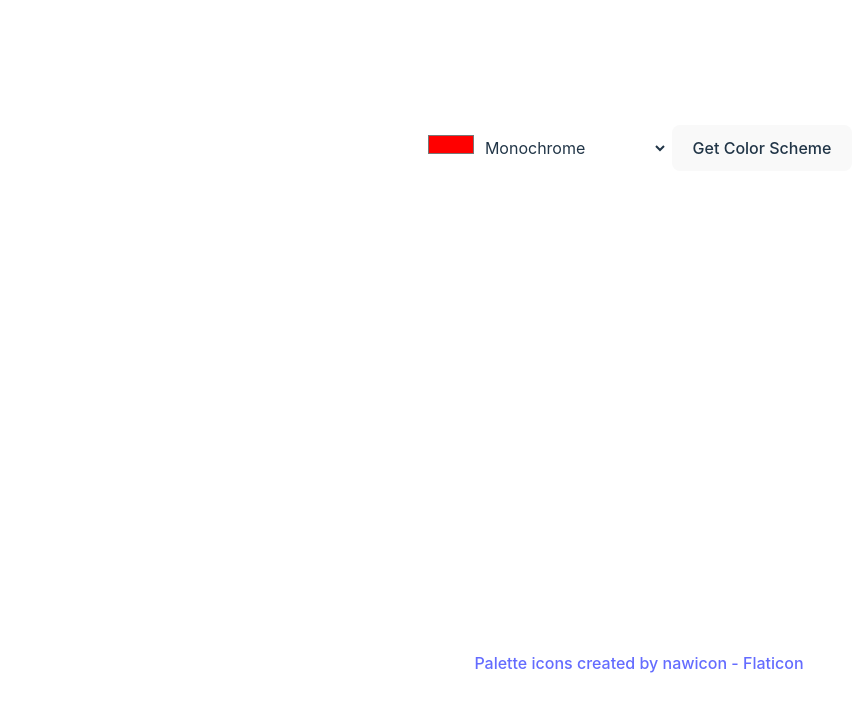
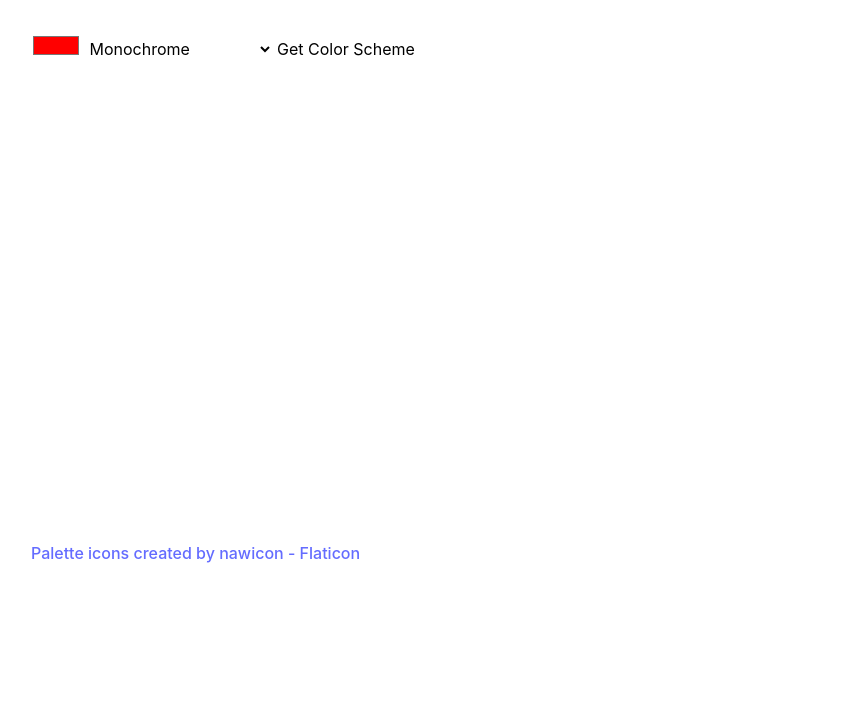
Before and after one commit to fringe4life/color-picker, a Svelte app: page / in a window 1280 px wide. Shown: the top 712 px of the page, without its empty margins (1-863 px from the left). Built offline with nearby package versions, Linux system fonts and the light colour scheme.

Commit message:
modified #app to be on body and removed sveltes initial styles in app.css

```diff
--- a/index.html
+++ b/index.html
@@ -5,9 +5,9 @@
     <link rel="icon" type="image/svg+xml" href="/vite.svg" />
     <meta name="viewport" content="width=device-width, initial-scale=1.0" />
     <title>Vite + Svelte + TS</title>
+    <script type="module" src="/src/main.ts"></script>
   </head>
-  <body>
-    <div id="app"></div>
-    <script type="module" src="/src/main.ts"></script>
+  <body id="app">
+
   </body>
 </html>
--- a/src/app.css
+++ b/src/app.css
@@ -6,8 +6,6 @@
 	font-weight: 400;
 
 	color-scheme: light dark;
-	color: rgba(255, 255, 255, 0.87);
-	background-color: #242424;
 
 	font-synthesis: none;
 	text-rendering: optimizeLegibility;
@@ -25,57 +23,10 @@
 }
 
 body {
-	margin: 0;
-	display: flex;
-	place-items: center;
+	margin: 0 auto;
 	min-width: 320px;
 	min-height: 100vh;
+
+	max-width: 1280px;
+	padding: 2rem;
 }
-
-h1 {
-	font-size: 3.2em;
-	line-height: 1.1;
-}
-
-.card {
-	padding: 2em;
-}
-
-#app {
-	max-width: 1280px;
-	margin: 0 auto;
-	padding: 2rem;
-	text-align: center;
-}
-
-button {
-	border-radius: 8px;
-	border: 1px solid transparent;
-	padding: 0.6em 1.2em;
-	font-size: 1em;
-	font-weight: 500;
-	font-family: inherit;
-	background-color: #1a1a1a;
-	cursor: pointer;
-	transition: border-color 0.25s;
-}
-button:hover {
-	border-color: #646cff;
-}
-button:focus,
-button:focus-visible {
-	outline: 4px auto -webkit-focus-ring-color;
-}
-
-@media (prefers-color-scheme: light) {
-	:root {
-		color: #213547;
-		background-color: #ffffff;
-	}
-	a:hover {
-		color: #747bff;
-	}
-	button {
-		background-color: #f9f9f9;
-	}
-}
```
